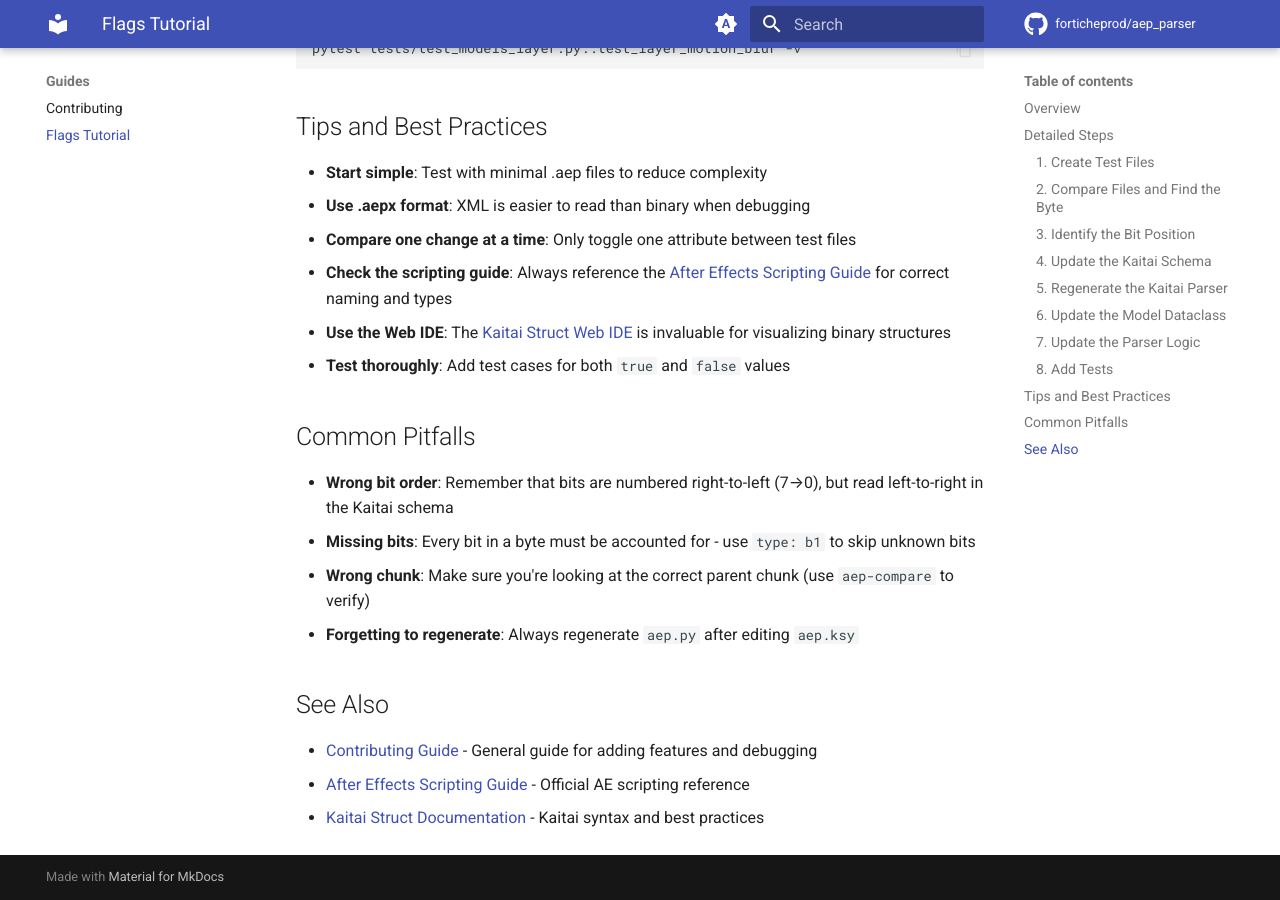
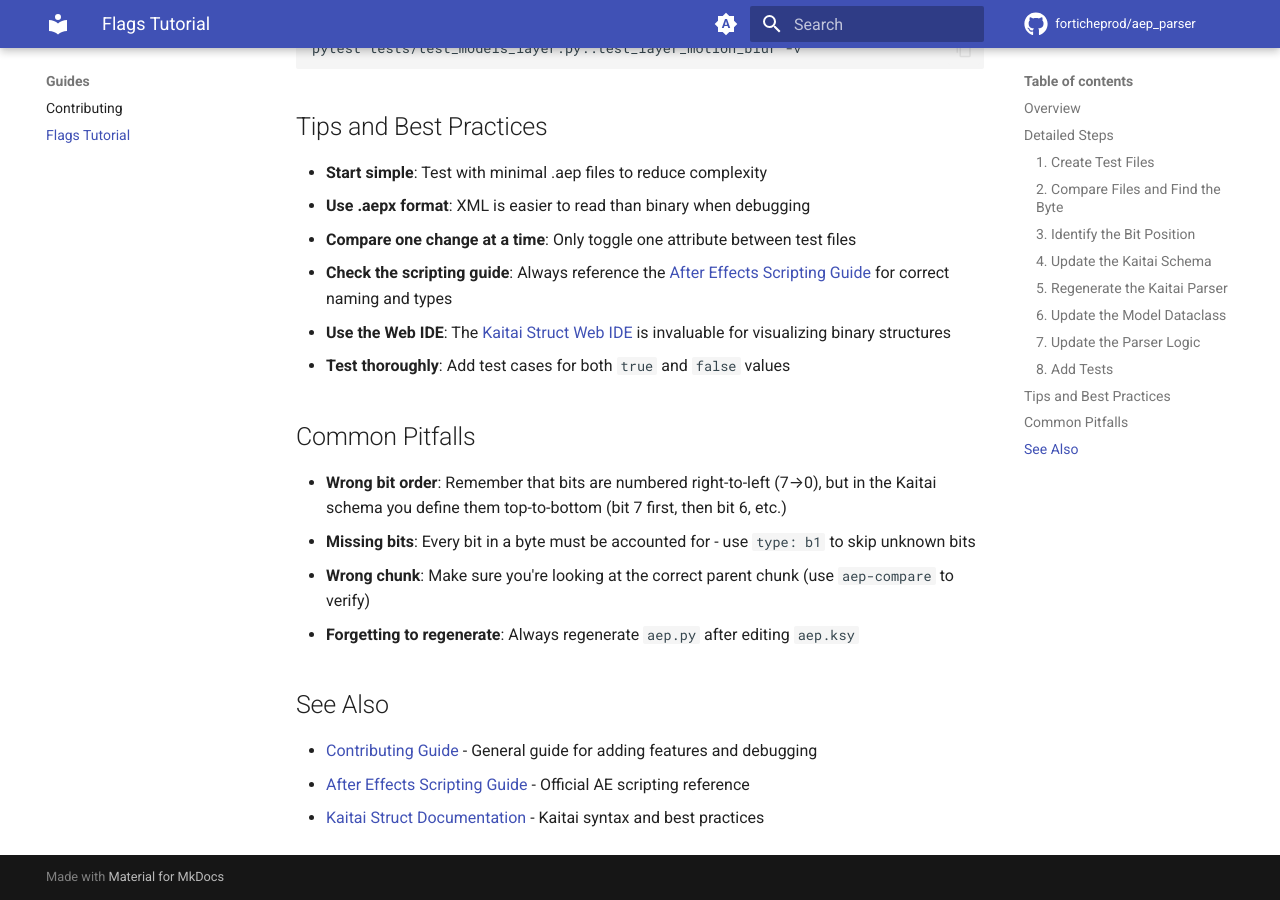
Before and after one commit to forticheprod/aep_parser, an MkDocs documentation site: the page built from docs/guides/flags_tutorial.md, in a window 1280 px wide and 900 px high, scrolled down 4029 px. Built offline with MkDocs 1.6.1 and Material for MkDocs 9.7.7, drawn with Linux system fonts in a browser that asks for light colours; comment, search, counter and statistics services are not loaded.

Commit message:
Clarify bit order explanation in flags tutorial
Co-authored-by: Pouf <14988378+Pouf@users.noreply.github.com>

```diff
--- a/docs/guides/flags_tutorial.md
+++ b/docs/guides/flags_tutorial.md
@@ -189,7 +189,7 @@ pytest tests/test_models_layer.py::test_layer_motion_blur -v
 
 ## Common Pitfalls
 
-- **Wrong bit order**: Remember that bits are numbered right-to-left (7→0), but read left-to-right in the Kaitai schema
+- **Wrong bit order**: Remember that bits are numbered right-to-left (7→0), but in the Kaitai schema you define them top-to-bottom (bit 7 first, then bit 6, etc.)
 - **Missing bits**: Every bit in a byte must be accounted for - use `type: b1` to skip unknown bits
 - **Wrong chunk**: Make sure you're looking at the correct parent chunk (use `aep-compare` to verify)
 - **Forgetting to regenerate**: Always regenerate `aep.py` after editing `aep.ksy`
```
